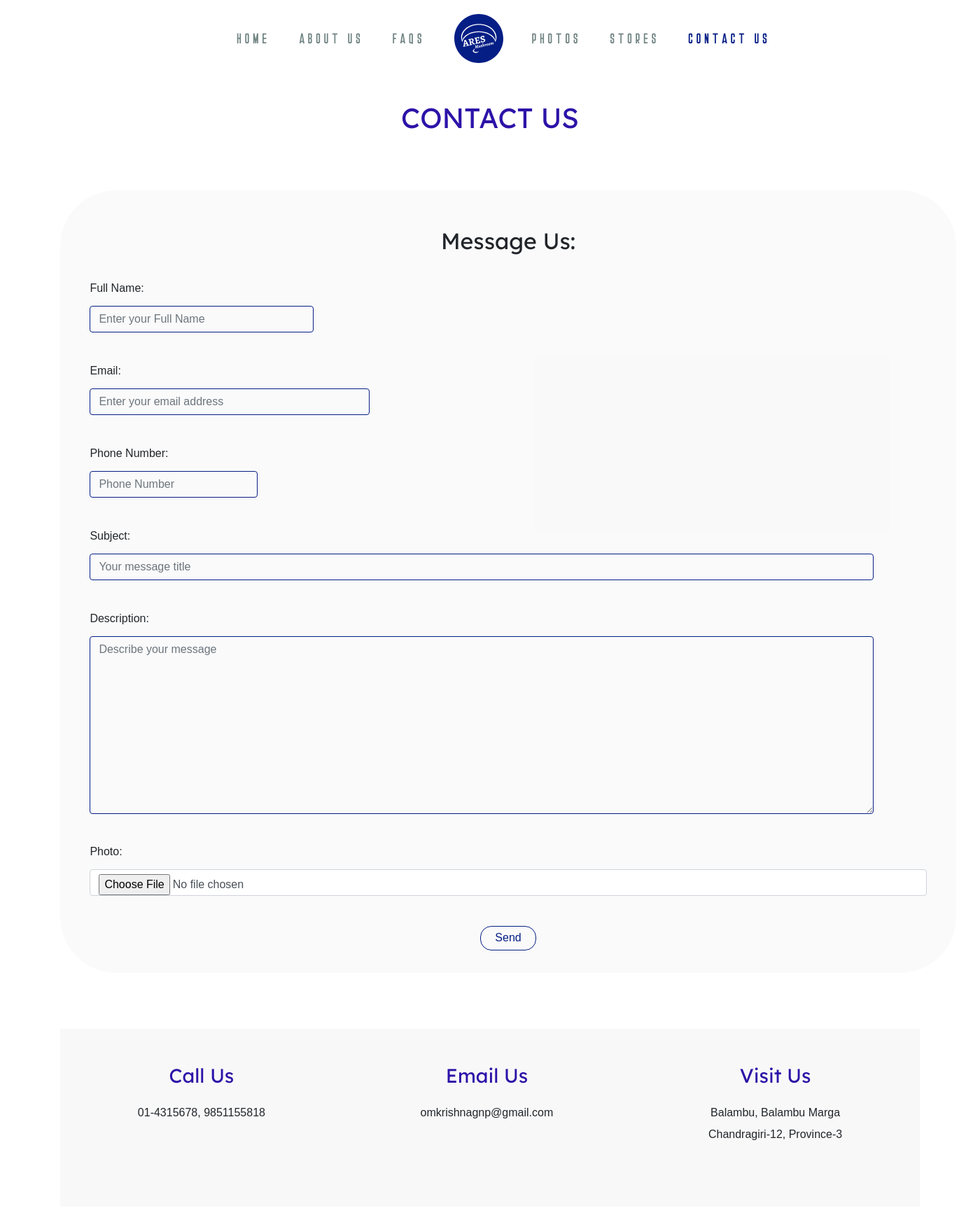
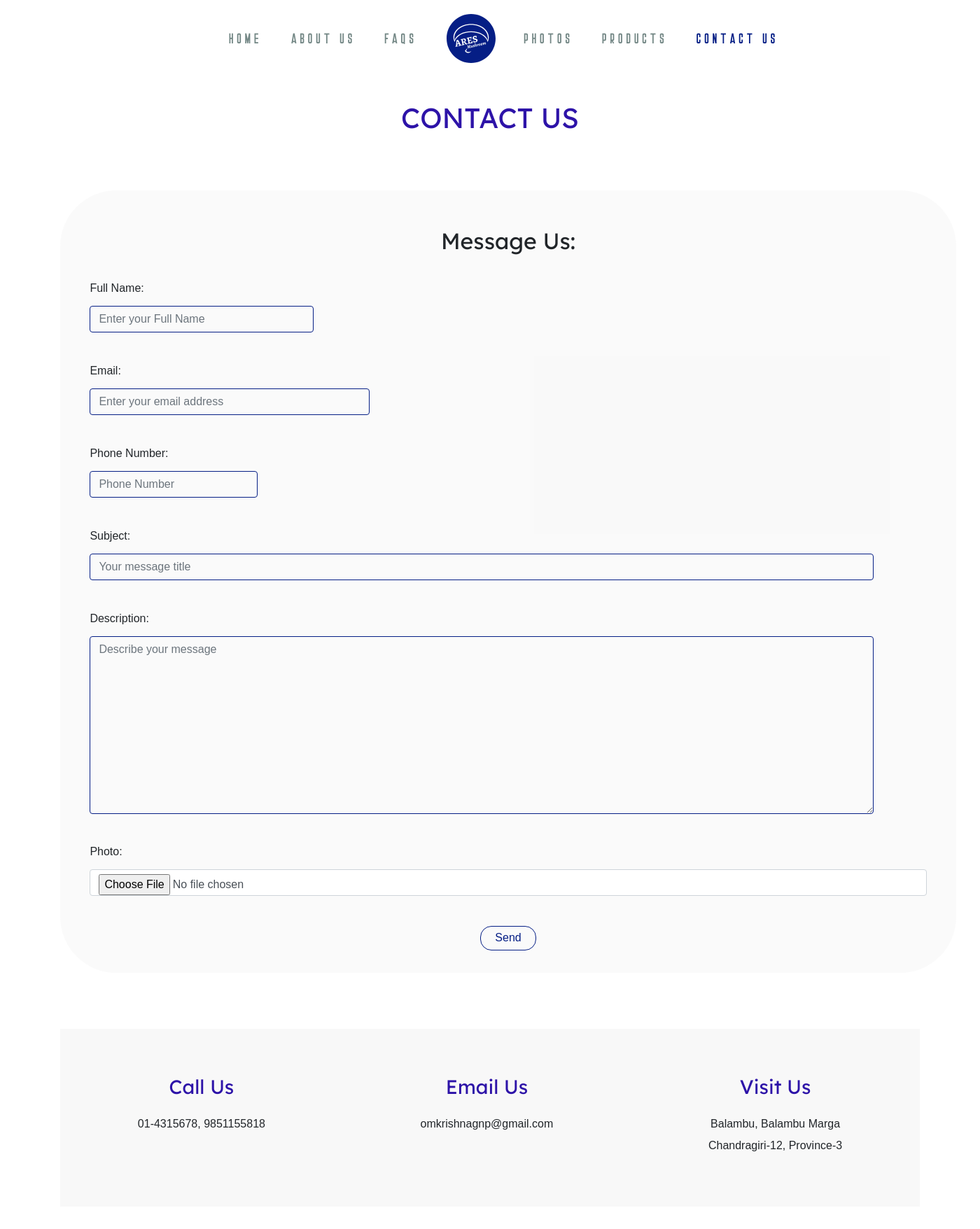
Before and after one commit to EhrEEz/AresMushroom, a Django app: page /contact/ in a window 1400 px wide. Shown: the top 1756 px of the page at 70% size. Run offline with Django 3.2, Linux system fonts and the light colour scheme; some libraries are stand-ins or nearby versions.

Commit message:
Changed Store to Products

```diff
--- a/static/css/style.css
+++ b/static/css/style.css
@@ -486,6 +486,7 @@ nav.navpane.transparent ul :hover a {
   height: 250px;
   margin: 2px;
   padding: 3em;
+  padding-top: 4em;
   text-align: center;
   overflow: hidden;
   position: relative;
--- a/static/css/style.scss
+++ b/static/css/style.scss
@@ -491,6 +491,7 @@ nav.navpane.transparent{
       height: 250px;
       margin: 2px;
       padding: 3em;
+      padding-top: 4em;
       text-align: center;
       overflow: hidden;
       position: relative;
--- a/templates/base.html
+++ b/templates/base.html
@@ -33,7 +33,7 @@
         <li id="link4"><a href="{% url 'faq' %}" class="{{request.path|active_link:'faq'}}{% block detailfaq %}{% endblock detailfaq %}">FAQs</a></li>
         <li><a href="{% url 'home' %}"><span id="logo"><img src="{% static 'images/logo/LogoCircleBlue.svg' %}"></span></a></li>
         <li id="link3"><a href="{% url 'gallery' %}" class="{{request.path|active_link:'gallery'}}{% block detailgallery %}{% endblock detailgallery %}">Photos</a></li>
-        <li id="link6"><a href="{% url 'stores' %}" class="{{request.path|active_link:'stores'}}">Stores</a></li>
+        <li id="link6"><a href="{% url 'products' %}" class="{{request.path|active_link:'products'}}">Products</a></li>
         <li id="link5"><a href="{% url 'contact' %}" class="{{request.path|active_link:'contact'}}">Contact Us</a></li>
       </ul>
     </nav>
--- a/website/models.py
+++ b/website/models.py
@@ -50,3 +50,10 @@ class Message(BaseModel):
 
     def __str__(self):
         return self.title
+
+
+class Products(BaseModel):
+    name = models.CharField(max_length=100)
+    scientific_name = models.CharField(max_length=200)
+    price = models.IntegerField()
+    weight = models.IntegerField()
--- a/website/templates/stores.html
+++ b/website/templates/products.html
@@ -1,6 +1,6 @@
 {% extends 'base.html' %}
 {% block title %}
-Stores
+Products
 {% endblock title %}
 
 {% block body %}
--- a/website/urls.py
+++ b/website/urls.py
@@ -8,7 +8,7 @@ from .views import (
     MessageView,
     ContactUsView,
     AboutUsView,
-    StoresView,
+    ProductsView,
 )
 
 urlpatterns = [
@@ -20,5 +20,5 @@ urlpatterns = [
     path("message/", MessageView.as_view(), name="new_message"),
     path("contact/", ContactUsView.as_view(), name="contact"),
     path("about-us/", AboutUsView.as_view(), name="about"),
-    path("stores/", StoresView.as_view(), name="stores"),
+    path("products/", ProductsView.as_view(), name="products"),
 ]
--- a/website/views.py
+++ b/website/views.py
@@ -76,6 +76,6 @@ class AboutUsView(TemplateView):
     template_name = "about_us.html"
 
 
-class StoresView(TemplateView):
+class ProductsView(TemplateView):
     model = Message
-    template_name = "stores.html"
+    template_name = "products.html"
```
